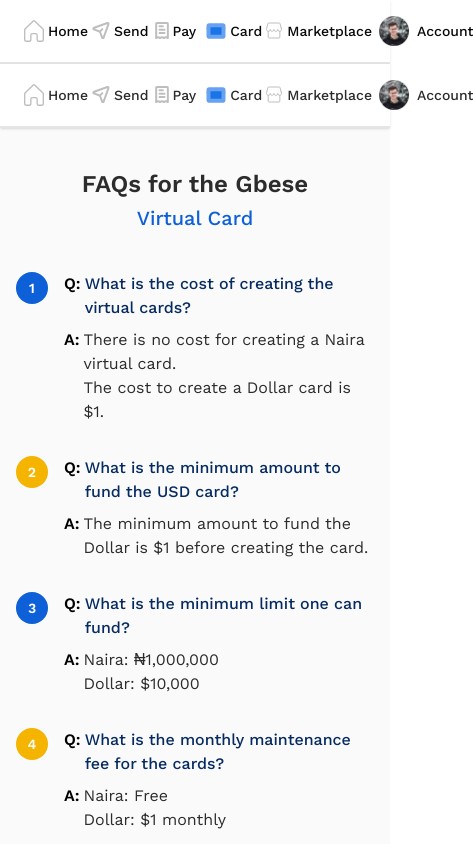
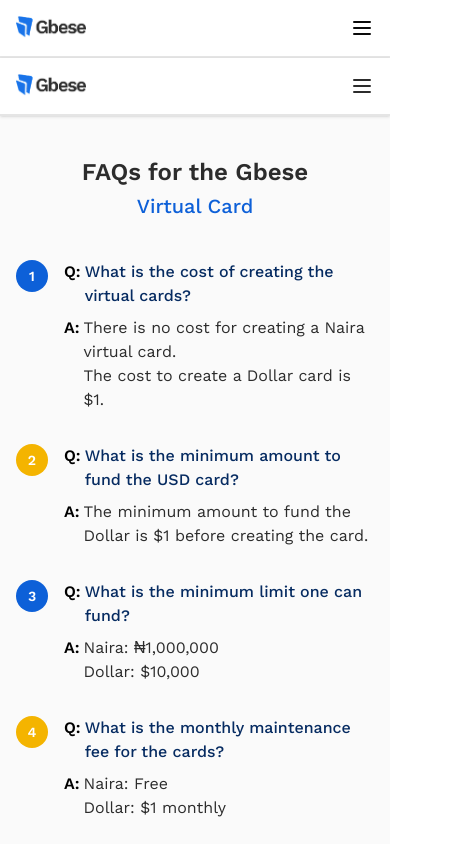
Before and after one commit to Dr-Kehn/GBESE, a Next.js app: page /w2/card/faq in a window 390 px wide. Shown: the top 844 px of the page, 473 px wide, since content can reach past the window. Built offline with nearby package versions, Linux system fonts and the light colour scheme.

Commit message:
updated the navbar

```diff
--- a/src/components/layout/TopNavbar.tsx
+++ b/src/components/layout/TopNavbar.tsx
@@ -4,17 +4,65 @@
 import Image from 'next/image';
 import { usePathname } from 'next/navigation';
 import { cn } from '@/lib/utils';
+import { useState, useEffect } from 'react';
 
 export default function TopNavbar() {
+  const [isMenuOpen, setIsMenuOpen] = useState(false);
+  const [isMobile, setIsMobile] = useState(false);
+
+  // Check window size on mount and resize
+  useEffect(() => {
+    const checkScreenSize = () => {
+      setIsMobile(window.innerWidth < 768);
+    };
+
+    // Initial check
+    checkScreenSize();
+
+    // Add event listener
+    window.addEventListener('resize', checkScreenSize);
+
+    // Clean up
+    return () => window.removeEventListener('resize', checkScreenSize);
+  }, []);
+
+  // Add event listener for closing menu
+  useEffect(() => {
+    const headerElement = document.querySelector('header');
+
+    const handleCloseMenu = () => {
+      setIsMenuOpen(false);
+    };
+
+    if (headerElement) {
+      headerElement.addEventListener('closeMenu', handleCloseMenu);
+
+      return () => {
+        headerElement.removeEventListener('closeMenu', handleCloseMenu);
+      };
+    }
+  }, []);
+
   return (
-    <header className="w-full flex items-center justify-between px-6 py-4 bg-white shadow-sm border-b-2">
+    <header className="w-full flex items-center justify-between px-4 md:px-6 py-4 bg-white shadow-sm border-b-2 relative">
       {/* Logo */}
       <div className="flex items-center space-x-2">
         <Image src="/image/Logo.png" alt="Gbese Logo" width={70} height={35} />
       </div>
 
-      {/* Navigation Links */}
-      <nav className="flex space-x-6 items-center">
+      {/* Mobile Menu Button */}
+      <button
+        className="md:hidden flex items-center"
+        onClick={() => setIsMenuOpen(!isMenuOpen)}
+        aria-label="Toggle menu"
+      >
+        <svg xmlns="http://www.w3.org/2000/svg" fill="none" viewBox="0 0 24 24" stroke="currentColor" className="w-6 h-6">
+          <path strokeLinecap="round" strokeLinejoin="round" strokeWidth={2} d={isMenuOpen ? "M6 18L18 6M6 6l12 12" : "M4 6h16M4 12h16M4 18h16"} />
+        </svg>
+      </button>
+
+      {/* Navigation Links - Desktop */}
+      <nav className="hidden md:flex space-x-4 lg:space-x-6 items-center">
         <NavItem href="/w2/dashboard" label="Home" icon="/Home.svg" iconActive="/Home-active.svg" />
         <NavItem href="/w2/send" label="Send" icon="/send.svg" iconActive="/send-active.svg" />
         <NavItem href="/w2/pay" label="Pay" icon="/pay.svg" iconActive="/pay-active.svg" />
@@ -23,29 +71,31 @@
         <NavItem href="/w2/notification" label="" icon="/notification.svg" iconActive="/notification-active.svg" />
       </nav>
 
-      {/* Account */}
-      <Link
-        href="/w2/account"
-        className="flex items-center space-x-2 text-sm font-medium text-gray-500 hover:text-blue-600"
-      >
+      {/* Account - Desktop */}
+      <Link href="/w2/account" className="hidden md:flex items-center space-x-2 text-sm font-medium text-gray-500 hover:text-blue-600">
         <Image src="/account-image.png" alt="" width={30} height={30} />
         <span>Account</span>
       </Link>
+
+      {/* Mobile Menu */}
+      {isMenuOpen && (
+        <div className="absolute top-full left-0 right-0 bg-white shadow-md z-50 md:hidden">
+          <div className="flex flex-col py-2">
+            <MobileNavItem href="/w2/dashboard" label="Home" icon="/Home.svg" iconActive="/Home-active.svg" />
+            <MobileNavItem href="/w2/send" label="Send" icon="/send.svg" iconActive="/send-active.svg" />
+            <MobileNavItem href="/w2/pay" label="Pay" icon="/pay.svg" iconActive="/pay-active.svg" />
+            <MobileNavItem href="/w2/card" label="Card" icon="/card.svg" iconActive="/card-active.svg" />
+            <MobileNavItem href="/w2/marketplace" label="Marketplace" icon="/marketplace.svg" iconActive="/marketplace-active.svg" />
+            <MobileNavItem href="/w2/notification" label="Notifications" icon="/notification.svg" iconActive="/notification-active.svg" />
+            <MobileNavItem href="/w2/account" label="Account" icon="/account-image.png" iconActive="/account-image.png" />
+          </div>
+        </div>
+      )}
     </header>
   );
 }
 
-function NavItem({
-  href,
-  label,
-  icon,
-  iconActive,
-}: {
-  href: string;
-  label: string;
-  icon: string;
-  iconActive: string;
-}) {
+function NavItem({ href, label, icon, iconActive }:any) {
   const pathname = usePathname();
   const isActive = pathname.startsWith(href);
 
@@ -57,13 +107,34 @@
         isActive ? 'text-blue-600' : 'text-gray-400 hover:text-blue-600'
       )}
     >
-      <Image
-        src={isActive ? iconActive : icon}
-        alt={label || 'nav-icon'}
-        width={20}
-        height={20}
-      />
+      <Image src={isActive ? iconActive : icon} alt={label || 'nav-icon'} width={20} height={20} />
       {label && <span>{label}</span>}
     </Link>
   );
 }
+
+function MobileNavItem({ href, label, icon, iconActive }:any) {
+  const pathname = usePathname();
+  const isActive = pathname.startsWith(href);
+
+  return (
+    <Link
+      href={href}
+      className={cn(
+        'flex items-center space-x-3 px-4 py-3 text-sm font-medium',
+        isActive ? 'text-blue-600 bg-blue-50' : 'text-gray-500 hover:bg-gray-50'
+      )}
+      onClick={(e) => {
+        // Get the setIsMenuOpen from parent component
+        const parentHeader = e.currentTarget.closest('header');
+        if (parentHeader) {
+          const event = new CustomEvent('closeMenu');
+          parentHeader.dispatchEvent(event);
+        }
+      }}
+    >
+      <Image src={isActive ? iconActive : icon} alt={label || 'nav-icon'} width={20} height={20} />
+      <span>{label}</span>
+    </Link>
+  );
+}
```
